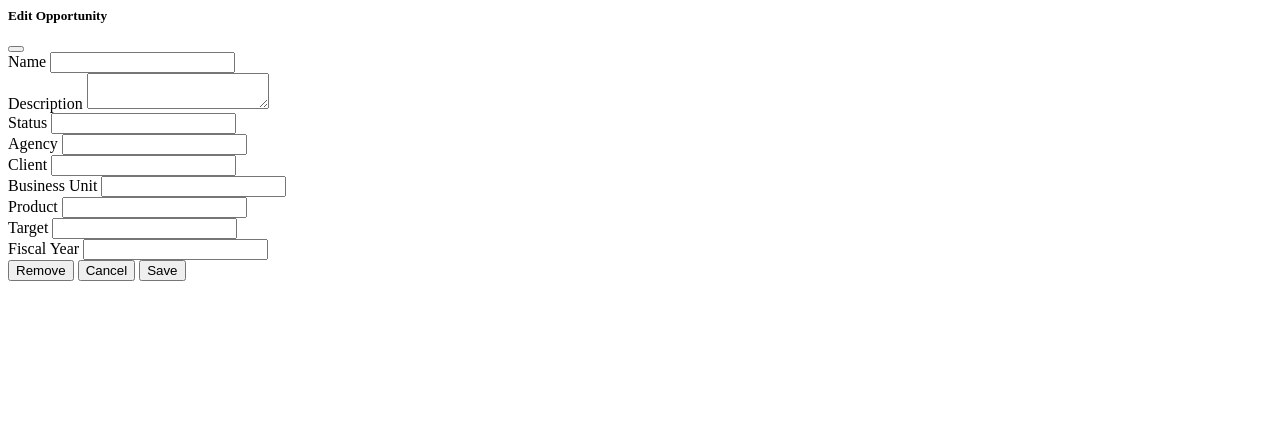
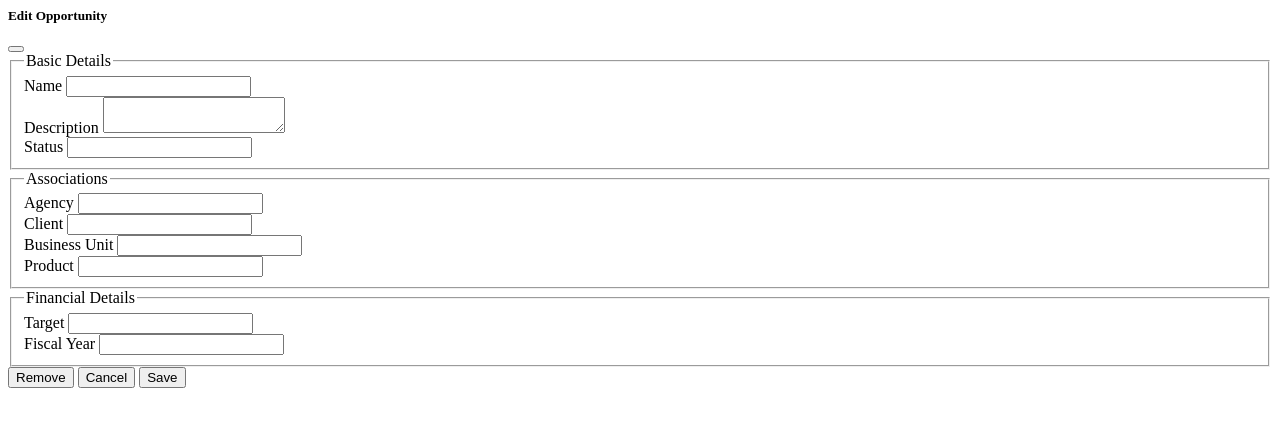
Before and after one commit to thomasfowler/SOS, a Django app: template portfolio_planner/templates/portfolio_planner/opportunity_form.html in a window 1280 px wide. Shown: the top 427 px of the page. Run offline with Django 3.2, Linux system fonts and the light colour scheme; the template is opened without the code that fills it: most values are stand-ins (such as "Sample title", 1, 10 or a date in 2020); form fields are guessed from the names that the template uses; some libraries are stand-ins or nearby versions.

Commit message:
Improve the add/edit modal

```diff
--- a/portfolio_planner/templates/portfolio_planner/opportunity_form.html
+++ b/portfolio_planner/templates/portfolio_planner/opportunity_form.html
@@ -1,67 +1,84 @@
 {% load widget_tweaks %}
-
 {% with WIDGET_ERROR_CLASS='is-invalid' %}
-
 <form hx-post="{{ request.path }}" class="modal-content">
     <div class="modal-header">
         <h5 class="modal-title">Edit Opportunity</h5>
         <button type="button" class="btn-close" data-bs-dismiss="modal" aria-label="Close"></button>
     </div>
     <div class="modal-body">
+        <div class="row">
+            <!-- First Column -->
+            <div class="col-md-6">
+                <fieldset>
+                    <legend>Basic Details</legend>
                     <div class="mb-3">
                         <label for="{{ form.name.id_for_label }}" class="form-label">Name</label>
                         {% render_field form.name class="form-control" placeholder="Opportunity Name" %}
                         <div class="invalid-feedback">{{ form.name.errors|first }}</div>
                     </div>
-
                     <div class="mb-3">
                         <label for="{{ form.description.id_for_label }}" class="form-label">Description</label>
                         {% render_field form.description class="form-control" placeholder="Description about the opportunity" %}
                         <div class="invalid-feedback">{{ form.description.errors|first }}</div>
                     </div>
-
                     <div class="mb-3">
                         <label for="{{ form.status.id_for_label }}" class="form-label">Status</label>
                         {% render_field form.status class="form-control" %}
                         <div class="invalid-feedback">{{ form.status.errors|first }}</div>
                     </div>
+                </fieldset>
+            </div>
 
+            <!-- Second Column -->
+            <div class="col-md-6">
+                <fieldset>
+                    <legend>Associations</legend>
                     <div class="mb-3">
                         <label for="{{ form.agency.id_for_label }}" class="form-label">Agency</label>
                         {% render_field form.agency class="form-control" %}
                         <div class="invalid-feedback">{{ form.agency.errors|first }}</div>
                     </div>
-
                     <div class="mb-3">
                         <label for="{{ form.client.id_for_label }}" class="form-label">Client</label>
                         {% render_field form.client class="form-control" %}
                         <div class="invalid-feedback">{{ form.client.errors|first }}</div>
                     </div>
-
                     <div class="mb-3">
                         <label for="{{ form.business_unit.id_for_label }}" class="form-label">Business Unit</label>
                         {% render_field form.business_unit class="form-control" %}
                         <div class="invalid-feedback">{{ form.business_unit.errors|first }}</div>
                     </div>
-
                     <div class="mb-3">
                         <label for="{{ form.product.id_for_label }}" class="form-label">Product</label>
                         {% render_field form.product class="form-control" %}
                         <div class="invalid-feedback">{{ form.product.errors|first }}</div>
                     </div>
+                </fieldset>
+            </div>
+        </div>
 
+        <!-- Third Section -->
+        <fieldset>
+            <legend>Financial Details</legend>
+            <div class="row">
+                <!-- Left Side -->
+                <div class="col-md-6">
                     <div class="mb-3">
                         <label for="{{ form.target.id_for_label }}" class="form-label">Target</label>
                         {% render_field form.target class="form-control" %}
                         <div class="invalid-feedback">{{ form.target.errors|first }}</div>
                     </div>
-
+                </div>
+                <!-- Right Side -->
+                <div class="col-md-6">
                     <div class="mb-3">
                         <label for="{{ form.fiscal_year.id_for_label }}" class="form-label">Fiscal Year</label>
                         {% render_field form.fiscal_year class="form-control" %}
                         <div class="invalid-feedback">{{ form.fiscal_year.errors|first }}</div>
                     </div>
-
+                </div>
+            </div>
+        </fieldset>
     </div>
     <div class="modal-footer">
         {% if opportunity %}
--- a/portfolio_planner/templates/portfolio_planner/portfolio_planner.html
+++ b/portfolio_planner/templates/portfolio_planner/portfolio_planner.html
@@ -35,7 +35,7 @@
     </div>
 
     <div id="modal" class="modal fade">
-      <div id="dialog" class="modal-dialog" hx-target="this"></div>
+      <div id="dialog" class="modal-dialog modal-xl" hx-target="this"></div>
     </div>
 
     {# Custom JS #}
```
Lines whose indentation alone changed are shown as unchanged.
